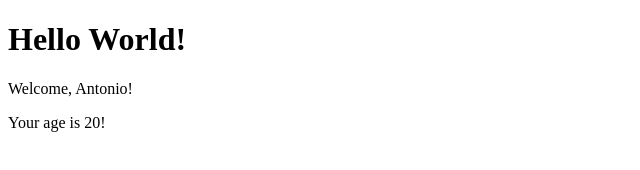
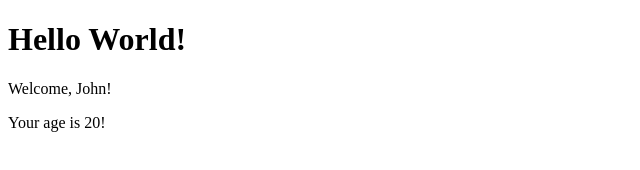
Before and after one commit to Antoniolabbate/COURSE-REACT, a React (Create React App) app in the folder exercise-1/: page / in a window 1280 px wide. Shown: the top 170 px of the page, without its empty margins (0-640 px from the left). Built offline with nearby package versions, Linux system fonts and the light colour scheme.

Commit message:
exercise 12

```diff
--- a/exercise-1/src/App.js
+++ b/exercise-1/src/App.js
@@ -4,7 +4,7 @@ import Age from './Age';
 export default function App(props) {
   return (
     <>
-    <Welcome name ="Antonio"/>
+    <Welcome name ="John"/>
     <Age age={20}/>
     </>
   );
--- a/exercise-1/src/Welcome.js
+++ b/exercise-1/src/Welcome.js
@@ -1,10 +1,12 @@
-
-
 export default function Welcome(props){
-    return(
-        <>
-        <h1>Hello World!</h1>
-        <p>Welcome, {props.name}!</p>
-        </>
-    );
+    if (props.name === "John") {
+        return (
+            <>
+                <h1>Hello World!</h1>
+                <p>Welcome, {props.name}!</p>
+            </>
+        );
+    } else {
+        return null;
+    }
 }
```
